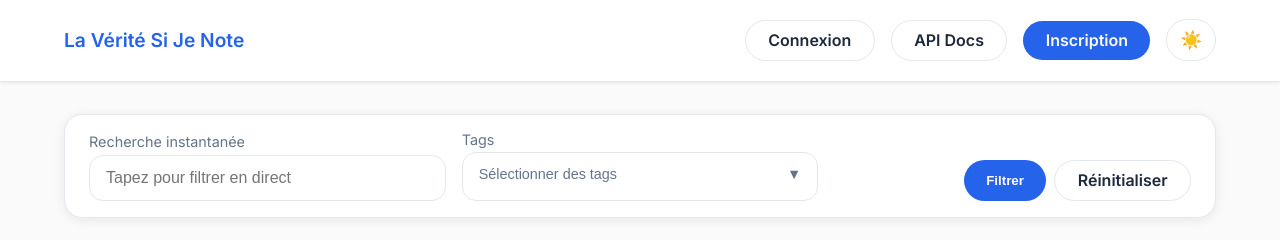
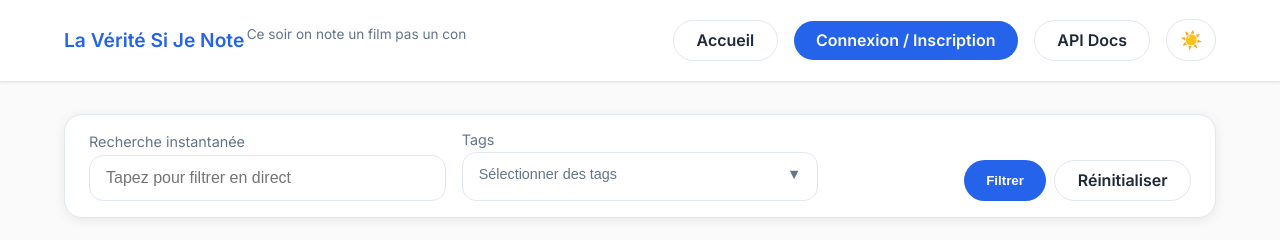
Before and after one commit to hugocnvs/La-verite-si-je-note, a FastAPI app: page /films in a window 1280 px wide. Shown: the top 240 px of the page. Run offline with FastAPI, Linux system fonts and the light colour scheme; data comes from the database, SQL or seed files in the repository; both versions use the stored data as it was after the commit.

Commit message:
feat: update watchlist management and enhance brand display in header

```diff
--- a/app/routers/films.py
+++ b/app/routers/films.py
@@ -225,12 +225,16 @@ def toggle_watchlist(
     film_id: int,
     request: Request,
     session: Session = Depends(get_session),
-    current_user: User = Depends(require_user),
+    current_user: User | None = Depends(get_current_user),
 ) -> RedirectResponse | dict:
     """Ajoute ou retire un film de la watchlist."""
     film = session.get(Film, film_id)
     if not film:
         raise HTTPException(status_code=404, detail="Film introuvable.")
+
+    if not current_user:
+        flash(request, "Connectez-vous pour gérer votre watchlist.", "error")
+        return RedirectResponse(url="/login", status_code=status.HTTP_303_SEE_OTHER)
 
     item = session.exec(
         select(WatchlistItem).where(
--- a/app/static/css/style.css
+++ b/app/static/css/style.css
@@ -100,6 +100,19 @@ main {
 .brand a {
   font-weight: 600;
   font-size: 1.2rem;
+}
+
+.brand {
+  display: flex;
+  gap: 0.15rem;
+  align-items: flex-start;
+}
+
+.brand-slogan {
+  font-size: 0.85rem;
+  color: var(--muted);
+  margin: 0;
+  line-height: 1;
 }
 
 nav {
--- a/app/templates/base.html
+++ b/app/templates/base.html
@@ -26,9 +26,11 @@
     <header class="app-header">
         <div class="brand">
             <a href="/films">{{ settings.app_name }}</a>
+            <p class="brand-slogan">Ce soir on note un film pas un con</p>
         </div>
         <nav>
             {% if current_user %}
+            <a class="btn ghost" href="/">Accueil</a>
             <a class="btn ghost" href="/tmdb/search">+ Ajouter un film</a>
             <a class="btn ghost" href="/watchlist">Ma watchlist ({{ watchlist|length }})</a>
             <a class="btn ghost" href="/docs">API Docs</a>
@@ -37,9 +39,9 @@
                 <button type="submit" class="btn ghost">Se déconnecter</button>
             </form>
             {% else %}
-            <a class="btn ghost" href="/login">Connexion</a>
+            <a class="btn ghost" href="/">Accueil</a>
+            <a class="btn" href="/login">Connexion / Inscription</a>
             <a class="btn ghost" href="/docs">API Docs</a>
-            <a class="btn" href="/register">Inscription</a>
             {% endif %}
             <button id="theme-toggle" class="btn ghost icon-btn" title="Changer le thème">
                 <span class="theme-icon-light">☀️</span>
```
Also changed, not shown: data/app.db.
